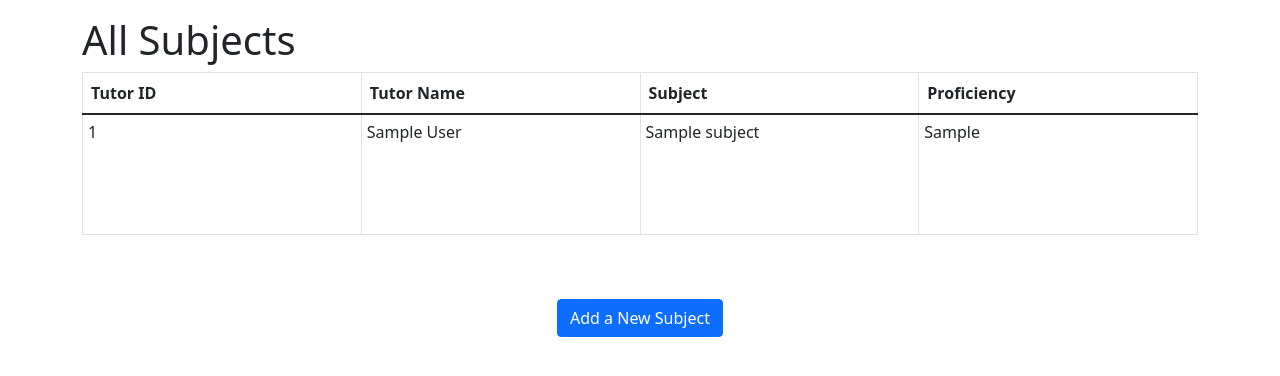
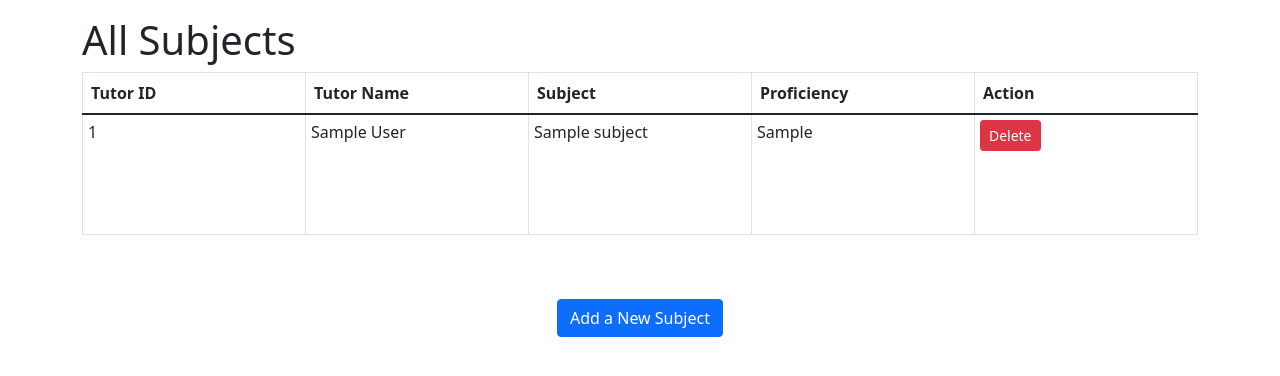
Before and after one commit to rSamaei/SEGSmallGroup, a Django app: template tutorials/templates/view_all_tutor_subjects.html in a window 1280 px wide. Shown: the part 56-432 px from the top of the page. Run offline with Django 3.2, Linux system fonts and the light colour scheme; the template is opened without the code that fills it: most values are stand-ins (such as "Sample title", 1, 10 or a date in 2020); some libraries are stand-ins or nearby versions.

Commit message:
Allow tutors to delete their records for subjects

```diff
--- a/code_tutors/urls.py
+++ b/code_tutors/urls.py
@@ -39,5 +39,6 @@ urlpatterns = [
     path('student/unmatched-requests/', views.student_view_unmatched_requests, name='student_view_unmatched_requests'),
     path('add-new-subject/', views.add_new_subject, name='add_new_subject'),
     path('view_matched_requests/', views.view_matched_requests, name='view_matched_requests'),
+    path('delete_tutor_subject/<int:subject_id>/', views.delete_tutor_subject, name='delete_tutor_subject'),
 ]
 urlpatterns += static(settings.STATIC_URL, document_root=settings.STATIC_ROOT)
--- a/tutorials/templates/view_all_tutor_subjects.html
+++ b/tutorials/templates/view_all_tutor_subjects.html
@@ -13,6 +13,7 @@
               <th>Tutor Name</th>
               <th>Subject</th>
               <th>Proficiency</th>
+              <th>Action</th>
             </tr>
           </thead>
           <tbody>
@@ -22,10 +23,17 @@
                 <td>{{ request.tutor.full_name }}</td>
                 <td>{{ request.subject.name }}</td>
                 <td>{{ request.get_proficiency_display }}</td>
+                <td>
+                  <!-- Delete Form -->
+                  <form method="post" action="{% url 'delete_tutor_subject' request.id %}" style="display:inline;">
+                    {% csrf_token %}
+                    <button type="submit" class="btn btn-danger btn-sm">Delete</button>
+                  </form>
+                </td>
               </tr>
             {% empty %}
               <tr>
-                <td colspan="4" class="text-center">No subjects picked yet.</td>
+                <td colspan="5" class="text-center">No subjects picked yet.</td>
               </tr>
             {% endfor %}
           </tbody>
```
Also changed, not shown: tutorials/views.py (+17 -1 lines).
